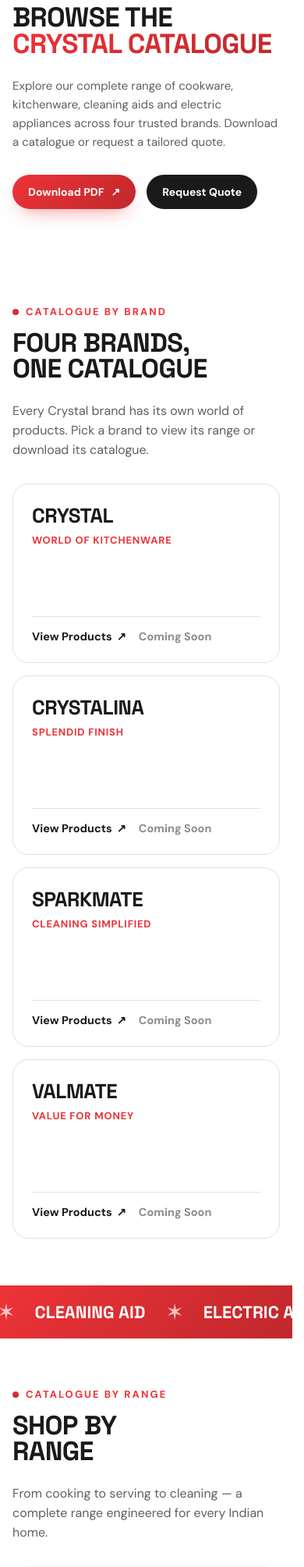
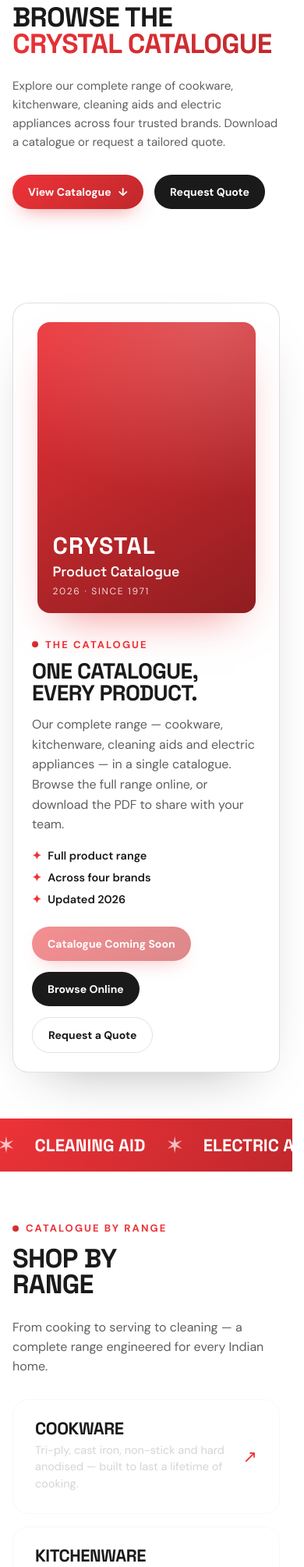
Before and after one commit to techinfinitydevelopers/Crystal-cook, a Django app: page /catalogue/ in a window 390 px wide. Shown: the part 184-2193 px from the top of the page at 78% size. Run offline with Django 5.2, Linux system fonts and the light colour scheme; data comes from the database, SQL or seed files in the repository; some libraries are stand-ins or nearby versions.

Commit message:
Fix enquiry cart + mobile cart icon + single-catalogue redesign
1. Cart add was broken on real DB products: enq-add button used PID[name]
   (demo-only map) for data-id, which was empty -> add() bailed. Use the
   product slug (_id/_slug) as the cart id, on grid + detail pages.
2. Mobile menu "Enquiry List" text replaced with a cart icon + count badge.
3. Catalogue page redesigned around a single master catalogue (replaces the
   4-brand download grid); download auto-links the first available catalogue.

Co-Authored-By: Claude Opus 4.8 <noreply@anthropic.com>

```diff
--- a/templates/all-products.html
+++ b/templates/all-products.html
@@ -442,7 +442,7 @@
 <div class="mobile-menu" id="mobileMenu">
   <button class="mm-close" id="mmClose" aria-label="Close">&times;</button>
   <ul>
-    <li><a href="/enquiry/" class="mm-link">Enquiry List <span class="enq-count">0</span></a></li>
+    <li><a href="/enquiry/" class="mm-link mm-cart" aria-label="Enquiry cart" title="Enquiry cart" style="display:inline-flex;align-items:center;gap:12px;"><svg width="30" height="30" viewBox="0 0 24 24" fill="none" stroke="currentColor" stroke-width="2" stroke-linecap="round" stroke-linejoin="round"><path d="M6 2 3 6v14a2 2 0 0 0 2 2h14a2 2 0 0 0 2-2V6l-3-4z"/><path d="M3 6h18"/><path d="M16 10a4 4 0 0 1-8 0"/></svg> <span class="enq-count">0</span></a></li>
     <li><a href="/about/" class="mm-link">About</a></li>
         <li class="mm-acc">
       <button type="button" class="mm-acc-tog mm-link" aria-expanded="false">Products <span class="mm-cv">+</span></button>
@@ -865,7 +865,7 @@
           <p class="phl">${p.hl}</p>
           <div class="ptags">${p.tags.map(t => `<span class="ptag">${t}</span>`).join("")}</div>
           <div class="pcta">
-            <button type="button" class="enq-add pc-enq" data-id="${PID[p.n] || ''}" data-name="${p.n.replace(/"/g, '&quot;')}" data-brand="${brandName(p.b)}" data-cat="${CAT_LABEL[p.c] || p.c}" data-img="${p.img}"><span class="enq-lbl">Enquire</span><svg viewBox="0 0 24 24" fill="none" stroke="currentColor" stroke-width="2.4" stroke-linecap="round" stroke-linejoin="round"><path d="M12 5v14M5 12h14"/></svg></button>
+            <button type="button" class="enq-add pc-enq" data-id="${p._id || p._slug || PID[p.n] || ''}" data-name="${p.n.replace(/"/g, '&quot;')}" data-brand="${brandName(p.b)}" data-cat="${CAT_LABEL[p.c] || p.c}" data-img="${p.img}"><span class="enq-lbl">Enquire</span><svg viewBox="0 0 24 24" fill="none" stroke="currentColor" stroke-width="2.4" stroke-linecap="round" stroke-linejoin="round"><path d="M12 5v14M5 12h14"/></svg></button>
             <button type="button" class="enq-buy pc-buy" data-name="${p.n.replace(/"/g, '&quot;')}">Buy Now</button>
           </div>
         </div>
--- a/templates/catalogue.html
+++ b/templates/catalogue.html
@@ -388,53 +388,53 @@
     <h1 data-fade>Browse the <span class="grad">Crystal Catalogue</span></h1>
     <p class="sub" data-fade>Explore our complete range of cookware, kitchenware, cleaning aids and electric appliances across four trusted brands. Download a catalogue or request a tailored quote.</p>
     <div class="row" data-fade>
-      <a href="#" class="btn btn-red" id="heroDownloadBtn">Download PDF <span class="arr">↗</span></a>
-      <a href="Quote.html" class="btn btn-dark">Request Quote</a>
+      <a href="#the-catalogue" class="btn btn-red">View Catalogue <span class="arr">↓</span></a>
+      <a href="/contact/" class="btn btn-dark">Request Quote</a>
     </div>
   </section>
 
-  <!-- ===== BY BRAND ===== -->
-  <section class="sec wrap" id="by-brand">
-    <div class="sec-head">
-      <div>
-        <span class="eyebrow" data-fade><span class="pip"></span>Catalogue by Brand</span>
-        <h2 data-fade style="margin-top:14px">Four brands,<br>one catalogue</h2>
+  <!-- ===== THE CATALOGUE (single) ===== -->
+  <style>
+    #the-catalogue .cat-feature { display: grid; grid-template-columns: minmax(240px, 380px) 1fr; gap: clamp(28px, 5vw, 64px); align-items: center; background: var(--white, #fff); border: 1.5px solid var(--line, rgba(26,24,22,.13)); border-radius: var(--r, 20px); padding: clamp(24px, 4vw, 52px); box-shadow: 0 30px 70px -42px rgba(15,15,15,.4); }
+    #the-catalogue .cat-cover { aspect-ratio: 3/4; border-radius: 16px; background: linear-gradient(150deg, var(--red, #ED3338), #8f1d20); color: #fff; display: flex; flex-direction: column; justify-content: flex-end; gap: 6px; padding: clamp(20px,3vw,30px); box-shadow: 0 26px 54px -26px rgba(237,51,56,.6); position: relative; overflow: hidden; }
+    #the-catalogue .cat-cover::before { content: ""; position: absolute; inset: 0; background: radial-gradient(120% 60% at 80% 0, rgba(255,255,255,.20), transparent); }
+    #the-catalogue .cat-cover-brand { font-family: var(--head); font-weight: 700; font-size: clamp(30px, 4vw, 46px); letter-spacing: .04em; line-height: 1; position: relative; }
+    #the-catalogue .cat-cover-title { font-family: var(--head); font-weight: 600; font-size: 18px; opacity: .96; position: relative; }
+    #the-catalogue .cat-cover-yr { font-size: 12px; letter-spacing: .14em; text-transform: uppercase; opacity: .82; position: relative; }
+    #the-catalogue .cat-feature-body h2 { font-size: clamp(28px, 4.4vw, 52px); text-transform: uppercase; margin: 12px 0 14px; }
+    #the-catalogue .cat-feature-body p { color: var(--muted, #5f5f5f); font-size: 16px; line-height: 1.6; max-width: 48ch; margin-bottom: 18px; }
+    #the-catalogue .cat-points { list-style: none; display: flex; flex-wrap: wrap; gap: 10px 24px; margin: 0 0 26px; padding: 0; }
+    #the-catalogue .cat-points li { font-weight: 600; font-size: 14.5px; color: var(--ink, #1A1A1A); display: flex; align-items: center; gap: 8px; }
+    #the-catalogue .cat-points li::before { content: "✦"; color: var(--red, #ED3338); }
+    #the-catalogue .row { display: flex; gap: 14px; flex-wrap: wrap; }
+    #the-catalogue .btn-ghost { background: transparent; border: 1.5px solid var(--line, rgba(26,24,22,.18)); color: var(--ink, #1A1A1A); }
+    #the-catalogue .btn-ghost:hover { background: var(--ink, #1A1A1A); color: #fff; transform: translateY(-3px); }
+    @media (max-width: 760px) { #the-catalogue .cat-feature { grid-template-columns: 1fr; } #the-catalogue .cat-cover { max-width: 280px; margin: 0 auto; } #the-catalogue .cat-feature-body { text-align: left; } }
+  </style>
+  <section class="sec wrap" id="the-catalogue">
+    <div class="cat-feature" data-fade>
+      <div class="cat-feature-media">
+        <div class="cat-cover">
+          <span class="cat-cover-brand">CRYSTAL</span>
+          <span class="cat-cover-title">Product Catalogue</span>
+          <span class="cat-cover-yr">2026 · Since 1971</span>
+        </div>
       </div>
-      <p class="lead" data-fade>Every Crystal brand has its own world of products. Pick a brand to view its range or download its catalogue.</p>
-    </div>
-    <div class="brand-grid">
-      <article class="brand-card" data-fade data-brand="crystal">
-        <h3>Crystal</h3>
-        <span class="tag">World of Kitchenware</span>
-        <div class="links">
-          <a href="/products/?brand=crystal">View Products <span>↗</span></a>
-          <a href="#" class="brand-dl-btn" data-brand="crystal">Download <span>↓</span></a>
+      <div class="cat-feature-body">
+        <span class="eyebrow"><span class="pip"></span>The Catalogue</span>
+        <h2>One catalogue,<br>every product.</h2>
+        <p>Our complete range — cookware, kitchenware, cleaning aids and electric appliances — in a single catalogue. Browse the full range online, or download the PDF to share with your team.</p>
+        <ul class="cat-points">
+          <li>Full product range</li>
+          <li>Across four brands</li>
+          <li>Updated 2026</li>
+        </ul>
+        <div class="row">
+          <a href="#" class="btn btn-red" id="mainDownloadBtn">Download PDF <span class="arr">↗</span></a>
+          <a href="/products/" class="btn btn-dark">Browse Online</a>
+          <a href="/contact/" class="btn btn-ghost">Request a Quote</a>
         </div>
-      </article>
-      <article class="brand-card" data-fade data-brand="crystalina">
-        <h3>Crystalina</h3>
-        <span class="tag">Splendid Finish</span>
-        <div class="links">
-          <a href="/products/?brand=crystalina">View Products <span>↗</span></a>
-          <a href="#" class="brand-dl-btn" data-brand="crystalina">Download <span>↓</span></a>
-        </div>
-      </article>
-      <article class="brand-card" data-fade data-brand="sparkmate">
-        <h3>SparkMate</h3>
-        <span class="tag">Cleaning Simplified</span>
-        <div class="links">
-          <a href="/products/?brand=sparkmate">View Products <span>↗</span></a>
-          <a href="#" class="brand-dl-btn" data-brand="sparkmate">Download <span>↓</span></a>
-        </div>
-      </article>
-      <article class="brand-card" data-fade data-brand="valmate">
-        <h3>ValMate</h3>
-        <span class="tag">Value for Money</span>
-        <div class="links">
-          <a href="/products/?brand=valmate">View Products <span>↗</span></a>
-          <a href="#" class="brand-dl-btn" data-brand="valmate">Download <span>↓</span></a>
-        </div>
-      </article>
+      </div>
     </div>
   </section>
 
@@ -554,24 +554,23 @@
 <script>
 (function(){
   var _brands = {{ brands_json|safe }};
-  if (!_brands || !_brands.length) return;
-  document.querySelectorAll('.brand-dl-btn').forEach(function(btn) {
-    var card = btn.closest('[data-brand]');
-    if (!card) return;
-    var slug = card.getAttribute('data-brand');
-    var b = _brands.find(function(x){ return x.slug === slug; });
-    if (!b) return;
-    if (b.catalogue_url) {
-      btn.href = b.catalogue_url;
-      btn.removeAttribute('disabled');
-      btn.style.opacity = '';
-      btn.style.pointerEvents = '';
-    } else {
-      btn.textContent = 'Coming Soon';
-      btn.style.opacity = '0.5';
-      btn.style.pointerEvents = 'none';
-    }
-  });
+  // Use the first available brand catalogue as the single master catalogue.
+  var url = '';
+  if (_brands && _brands.length) {
+    var hit = _brands.find(function(b){ return b.catalogue_url; });
+    if (hit) url = hit.catalogue_url;
+  }
+  var btn = document.getElementById('mainDownloadBtn');
+  if (!btn) return;
+  if (url) {
+    btn.href = url;
+    btn.setAttribute('target', '_blank');
+    btn.setAttribute('rel', 'noopener');
+  } else {
+    btn.innerHTML = 'Catalogue Coming Soon';
+    btn.style.opacity = '0.55';
+    btn.style.pointerEvents = 'none';
+  }
 })();
 </script>
 </body>
--- a/templates/index.html
+++ b/templates/index.html
@@ -590,7 +590,7 @@
     <li><a href="/catalogue/" class="mm-link">Catalogue</a></li>
     <li><a href="/blog/" class="mm-link">Knowledge Centre</a></li>
     <li><a href="/contact/" class="mm-link">Contact Us</a></li>
-    <li><a href="/enquiry/" class="mm-link">Enquiry List <span class="enq-count">0</span></a></li>
+    <li><a href="/enquiry/" class="mm-link mm-cart" aria-label="Enquiry cart" title="Enquiry cart" style="display:inline-flex;align-items:center;gap:12px;"><svg width="30" height="30" viewBox="0 0 24 24" fill="none" stroke="currentColor" stroke-width="2" stroke-linecap="round" stroke-linejoin="round"><path d="M6 2 3 6v14a2 2 0 0 0 2 2h14a2 2 0 0 0 2-2V6l-3-4z"/><path d="M3 6h18"/><path d="M16 10a4 4 0 0 1-8 0"/></svg> <span class="enq-count">0</span></a></li>
   </ul>
 </div>
 
--- a/templates/product.html
+++ b/templates/product.html
@@ -445,7 +445,7 @@
 <div class="mobile-menu" id="mobileMenu">
   <button class="mm-close" id="mmClose" aria-label="Close">&times;</button>
   <ul>
-    <li><a href="/enquiry/" class="mm-link">Enquiry List <span class="enq-count">0</span></a></li>
+    <li><a href="/enquiry/" class="mm-link mm-cart" aria-label="Enquiry cart" title="Enquiry cart" style="display:inline-flex;align-items:center;gap:12px;"><svg width="30" height="30" viewBox="0 0 24 24" fill="none" stroke="currentColor" stroke-width="2" stroke-linecap="round" stroke-linejoin="round"><path d="M6 2 3 6v14a2 2 0 0 0 2 2h14a2 2 0 0 0 2-2V6l-3-4z"/><path d="M3 6h18"/><path d="M16 10a4 4 0 0 1-8 0"/></svg> <span class="enq-count">0</span></a></li>
     <li><a href="/about/" class="mm-link">About</a></li>
         <li class="mm-acc">
       <button type="button" class="mm-acc-tog mm-link" aria-expanded="false">Products <span class="mm-cv">+</span></button>
@@ -832,7 +832,7 @@
   document.getElementById("brandAllName").textContent = brand.name;
   document.getElementById("brandAllBtn").href = "All-Products.html?brand=" + prod.b;
   // ---- Enquire / Buy / quantity wiring ----
-  var _pid = (window.PID && PID[prod.n]) || (new URLSearchParams(location.search)).get("p") || "";
+  var _pid = (prod && (prod._id || prod._slug)) || slugParam || (window.PID && PID[prod.n]) || (new URLSearchParams(location.search)).get("p") || "";
   function wireEnq(btn) { if (!btn) return; btn.dataset.id = _pid; btn.dataset.name = prod.n; btn.dataset.brand = brand.name; btn.dataset.cat = CAT_LABEL[prod.c] || prod.c; btn.dataset.img = gallery[0] || ""; }
   wireEnq(document.getElementById("enqAddBtn"));
   wireEnq(document.getElementById("sEnq"));
```
